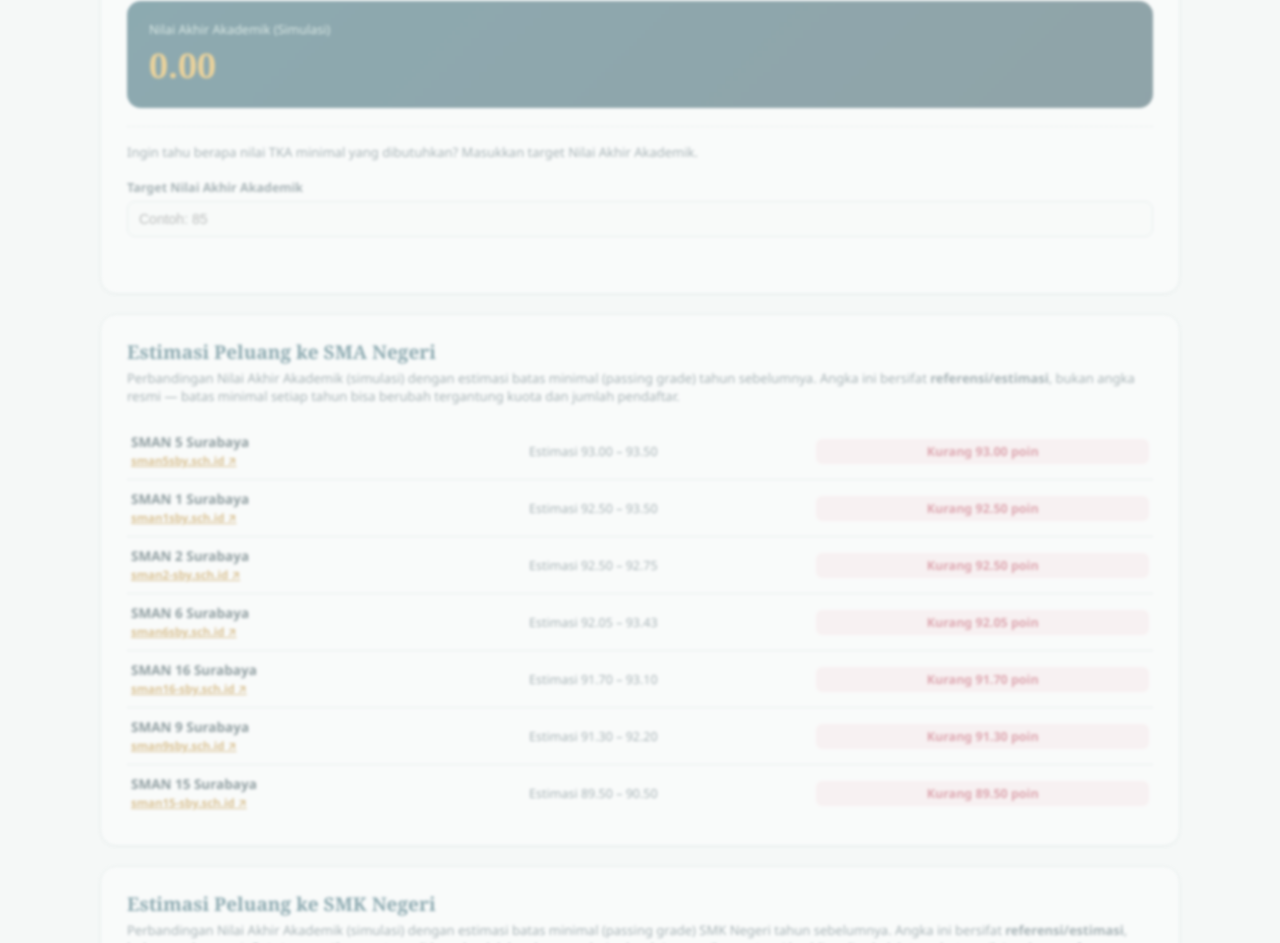
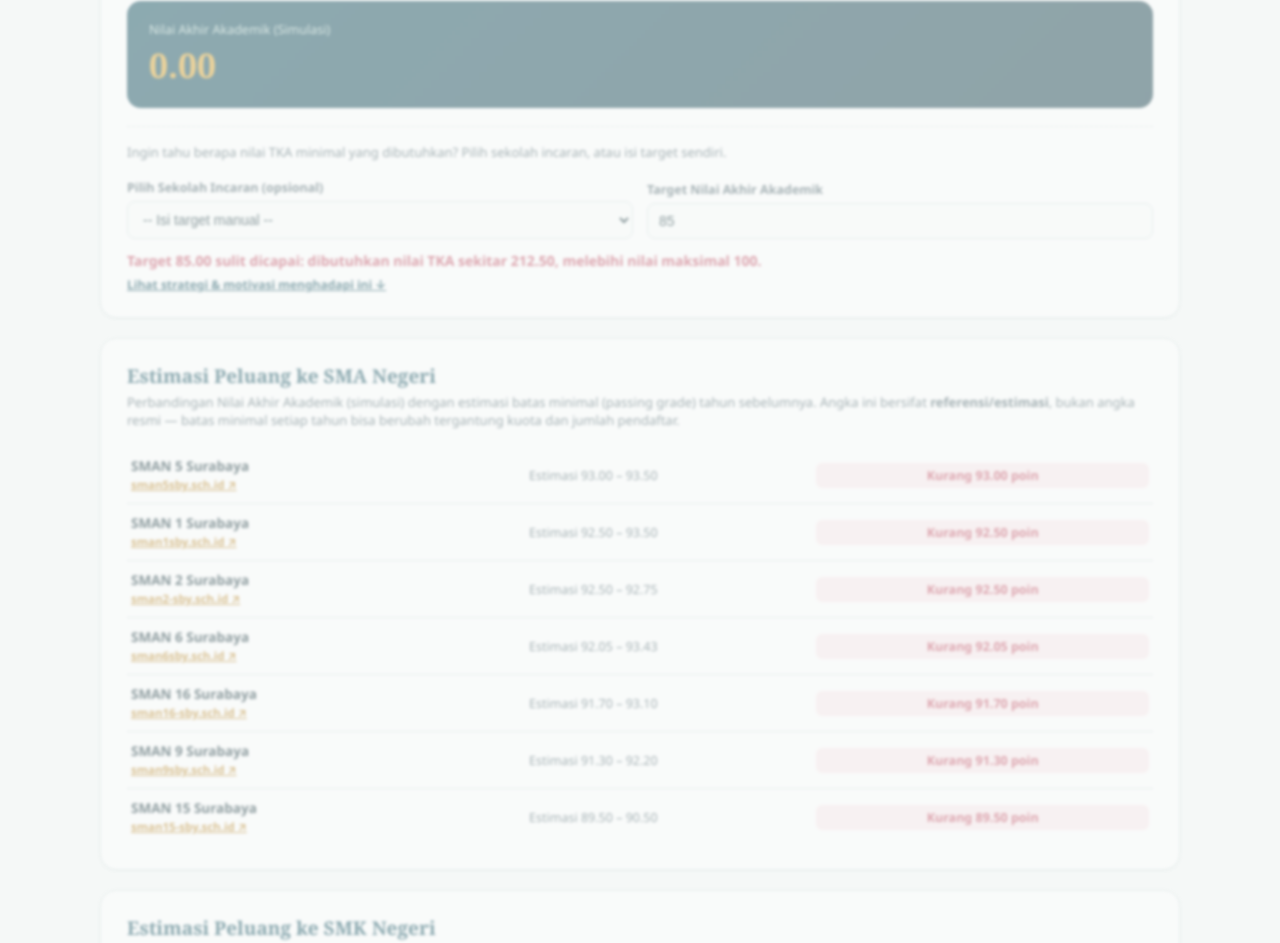
Before and after one commit to erwinkoharf/jejak_nilaiku, a plain HTML site: page index.html in a window 1280 px wide. Shown: the part 1726-2669 px from the top of the page. Drawn offline with Linux system fonts and the light colour scheme.

Commit message:
Update index.html

```diff
--- a/index.html
+++ b/index.html
@@ -750,11 +750,17 @@
     </div>
 
     <div class="target-row">
-      <p class="hint target-hint">Ingin tahu berapa nilai TKA minimal yang dibutuhkan? Masukkan target Nilai Akhir Akademik.</p>
+      <p class="hint target-hint">Ingin tahu berapa nilai TKA minimal yang dibutuhkan? Pilih sekolah incaran, atau isi target sendiri.</p>
       <div class="flex">
         <div class="field">
+          <label>Pilih Sekolah Incaran (opsional)</label>
+          <select id="target-school-select" onchange="applyTargetFromSchool()">
+            <option value="">-- Isi target manual --</option>
+          </select>
+        </div>
+        <div class="field">
           <label>Target Nilai Akhir Akademik</label>
-          <input type="number" id="target-input" min="0" max="100" placeholder="Contoh: 85" oninput="calcSimulasi()">
+          <input type="number" id="target-input" min="0" max="100" placeholder="Contoh: 85" value="85" oninput="calcSimulasi()">
         </div>
       </div>
       <div id="target-result"></div>
@@ -989,6 +995,37 @@ function buildSmkBenchmarks(){
     </div>`;
   });
   container.innerHTML = html;
+}
+
+// Dropdown target di kartu simulasi hanya memuat sekolah yang punya angka
+// estimasi tunggal sebanding dengan rumus 60% Rapor + 40% TKA (SMA & SMK
+// Negeri). Sekolah di kartu "Cek Kelayakan" sengaja TIDAK dimasukkan karena
+// kriteria mereka berbeda struktur (per-mapel, TOEFL, ujian tersendiri, dll)
+// sehingga tidak sebanding untuk dijadikan target Nilai Akhir Akademik di sini.
+function buildTargetSchoolDropdown(){
+  const select = document.getElementById('target-school-select');
+  let html = '<option value="">-- Isi target manual --</option>';
+
+  html += '<optgroup label="SMA Negeri">';
+  schoolBenchmarks.forEach(sch => {
+    html += `<option value="${sch.min.toFixed(2)}">${sch.name} (min ${sch.min.toFixed(2)})</option>`;
+  });
+  html += '</optgroup>';
+
+  html += '<optgroup label="SMK Negeri">';
+  smkBenchmarks.forEach(sch => {
+    html += `<option value="${sch.min.toFixed(2)}">${sch.name} (min ${sch.min.toFixed(2)})</option>`;
+  });
+  html += '</optgroup>';
+
+  select.innerHTML = html;
+}
+
+function applyTargetFromSchool(){
+  const select = document.getElementById('target-school-select');
+  if(select.value === '') return;
+  document.getElementById('target-input').value = select.value;
+  calcSimulasi();
 }
 
 function updateSmkEstimates(akhir){
@@ -1527,6 +1564,7 @@ function resetAll(){
   extraTkaIds = [];
   document.getElementById('tka-extra-list').innerHTML = '';
   document.getElementById('target-input').value = '';
+  document.getElementById('target-school-select').value = '';
   calcAll();
 }
 
@@ -1535,6 +1573,7 @@ buildTable();
 buildTkaInputs();
 buildSchoolBenchmarks();
 buildSmkBenchmarks();
+buildTargetSchoolDropdown();
 buildSpecialSchools();
 calcAll();
 </script>
```
